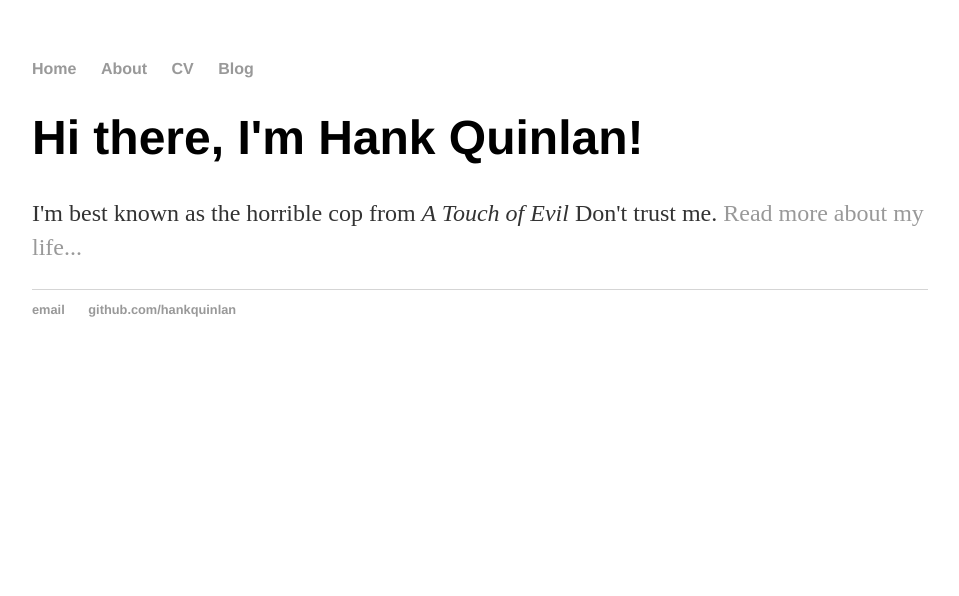
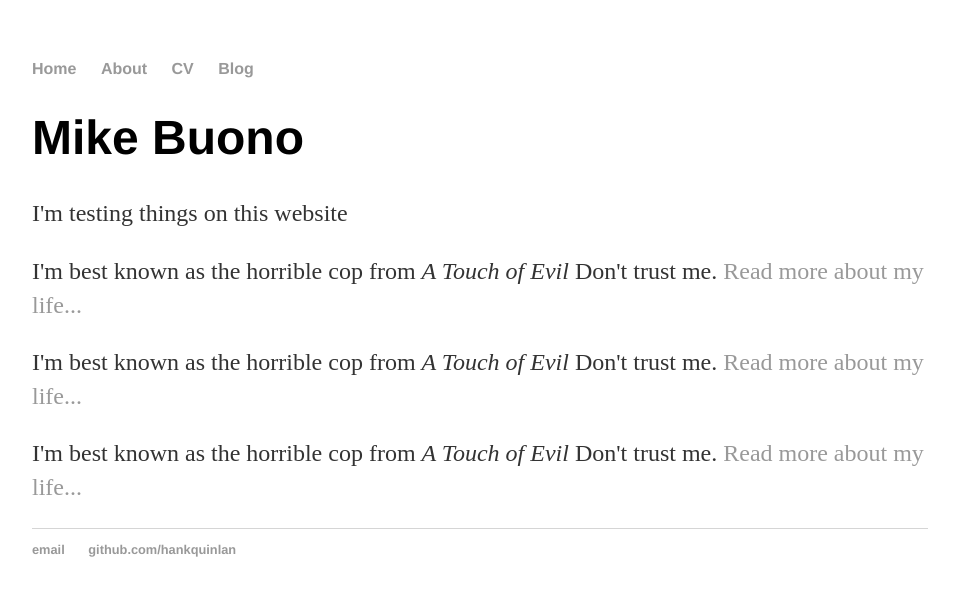
Before and after one commit to mikebuono/michaelbuono, a Jekyll site: the page built from index.html, in a window 1280 px wide. Shown: the top 596 px of the page, without its empty margins (160-1119 px from the left). Built offline with Jekyll 4.4.1, drawn with Linux system fonts in a browser that asks for light colours.

Commit message:
Update index.html
Updating bio

```diff
--- a/index.html
+++ b/index.html
@@ -1,8 +1,14 @@
 ---
 layout: default
-title: Hank Quinlan, Horrible Cop
+title: Mike Buono
 ---
 <div class="blurb">
-	<h1>Hi there, I'm Hank Quinlan!</h1>
+	<h1>Mike Buono</h1>
+	<p>I'm testing things on this website</a></p>
 	<p>I'm best known as the horrible cop from <em>A Touch of Evil</em> Don't trust me. <a href="/about">Read more about my life...</a></p>
+	<p>I'm best known as the horrible cop from <em>A Touch of Evil</em> Don't trust me. <a href="/about">Read more about my life...</a></p>
+	<p>I'm best known as the horrible cop from <em>A Touch of Evil</em> Don't trust me. <a href="/about">Read more about my life...</a></p>
+
+
+
 </div><!-- /.blurb -->
```
